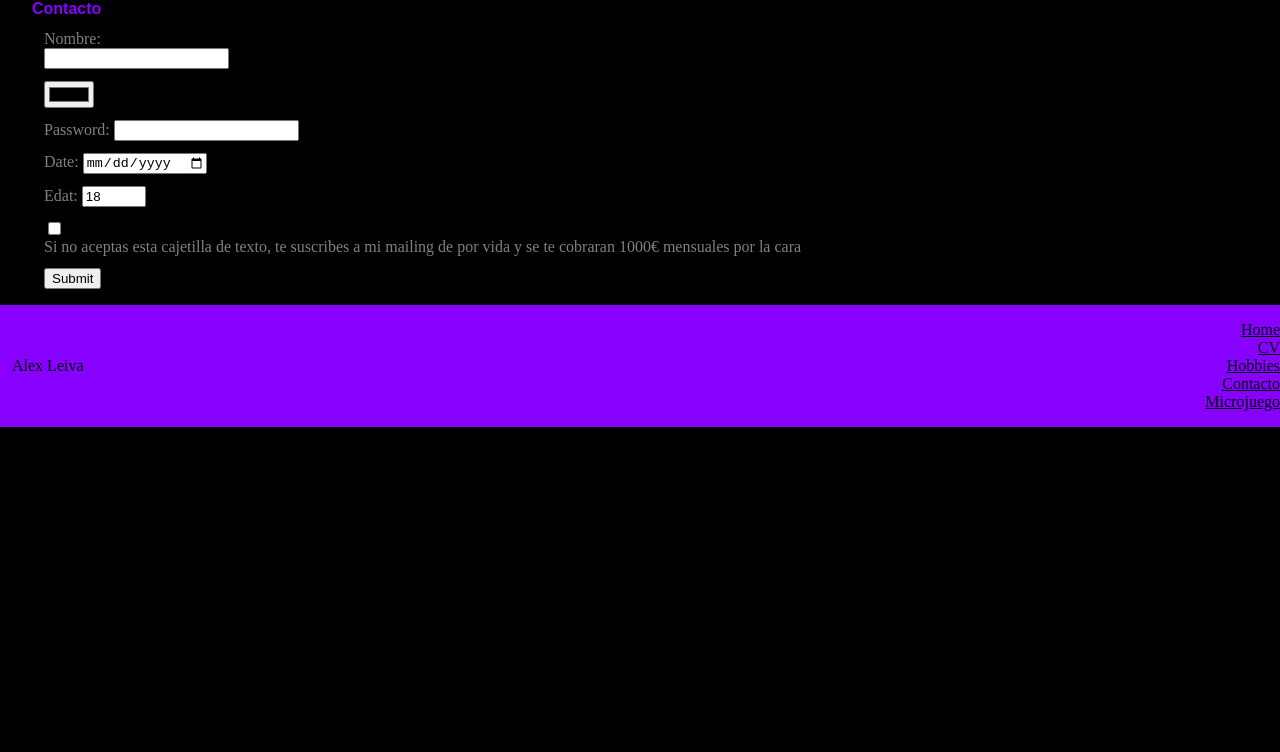
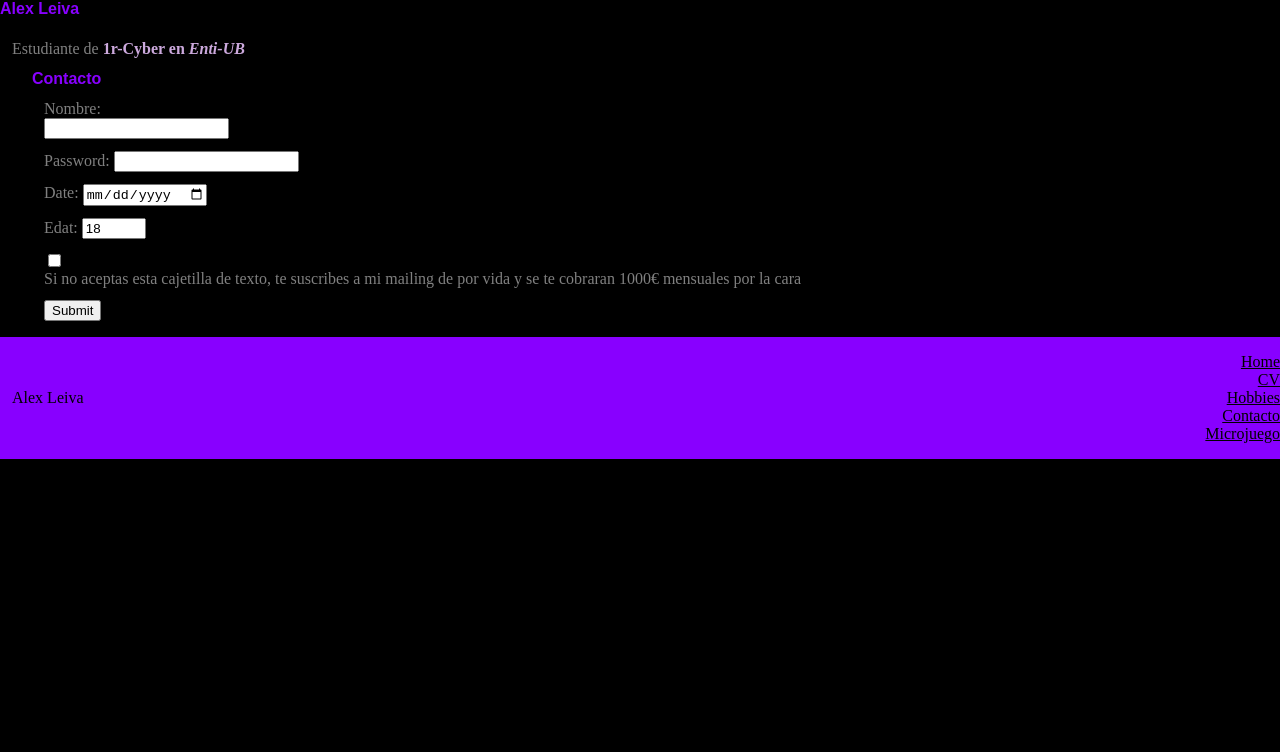
Before and after one commit to Leiva23/Leiva23.github.io, a plain HTML site: page Contacto.html in a window 1280 px wide. Shown: the part 48-800 px from the top of the page. Drawn offline with Linux system fonts and the light colour scheme.

Commit message:
Update Contacto.html

```diff
--- a/Contacto.html
+++ b/Contacto.html
@@ -8,6 +8,8 @@
 
 <body>
 		<header>
+				<h1>Alex Leiva</h1>
+
 				<nav>
 					<ul>
 						<li><a href="index.html">Home</a></li>
@@ -18,12 +20,12 @@
 					</ul>
 				</nav>
 		</header>
+		<p>Estudiante de <strong>1r-Cyber en <em>Enti-UB</em></strong></p>
 
 	<main>
 		<h1>Contacto </h1>
 		<form>
 			<p><label for="campo-nombre">Nombre: </label><input type="text" name="nombre" id="campo-nombre"/> </p>
-			<p><label for="campo-color"></label><input type ="color" name="color" id="campo-color"/></p>
 			<p>Password: <input type="password" name="pass" /> </p>
 			<p>Date: <input type="date" name="nacimiento" /> </p>
 			<p>Edat: <input type="number" name="edad" value="18" min="1" max="120" /> </p>
```
Lines whose indentation alone changed are shown as unchanged.
